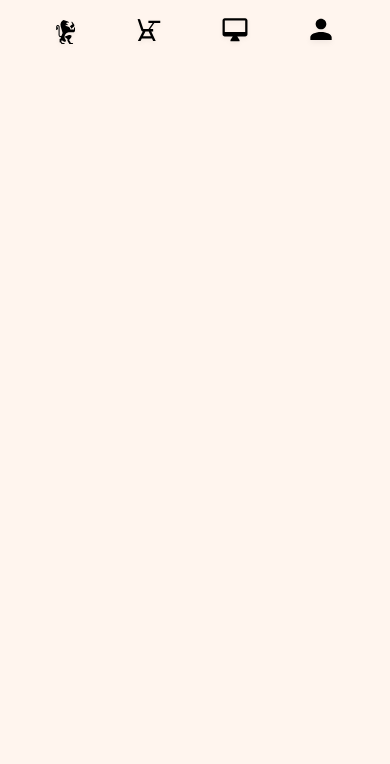
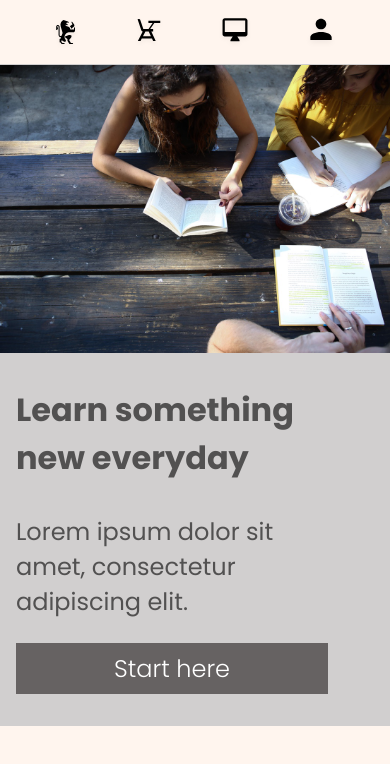
Before and after one commit to Lightbearing69/project-7, a plain HTML site: page index.html in a window 390 px wide. Drawn offline with Linux system fonts and the light colour scheme.

Commit message:
Section 1, desktop and mobile friendly completed

```diff
--- a/index.html
+++ b/index.html
@@ -29,16 +29,54 @@
                 <img src="./resources/images/ic-logo.svg">
                 <figcaption class="visually-hidden">The company's logo, a lion standing up on it's hindlegs</figcaption>
                 <img src="./resources/images/ic-on-campus.svg">
-                <figcaption class="visually-hidden">The company's logo, a lion standing up on it's hindlegs</figcaption>
+                <figcaption class="visually-hidden">A desk with a tray icon</figcaption>
                 <img src="./resources/images/ic-online.svg">
-                <figcaption class="visually-hidden">The company's logo, a lion standing up on it's hindlegs</figcaption>
+                <figcaption class="visually-hidden">A computer screen icon</figcaption>
                 <img src="./resources/images/ic-login.svg">
-                <figcaption class="visually-hidden">The company's logo, a lion standing up on it's hindlegs</figcaption>
+                <figcaption class="visually-hidden">An icon of a person</figcaption>
             </figure>
         </div>
     </header>
 
     <main>
+        <!-- Section 1 - Learn something new -->
+        <section>
+            <div class ="section1 desktop">
+                <figure class="section1_image">
+                    <img src="./resources/images/banner.jpg">
+                    <figcaption class="visually-hidden">Three students reading books</figcaption>
+                </figure>
+                <div> <!-- This div is automatically taking the rest of the parent container and AI can't tell me why.
+                    I'd normally assume I need to define it to take the rest of the container or it'd stop at the end of
+                    text box but apparently not. -->
+                    <div class="section1_text">
+                        <h1 class="bold">Learn something new everyday</h1>
+                        <h2 class="reg">Lorem ipsum dolor sit amet, consectetur adipiscing elit.</h2>
+                        <div class="startbox">
+                            <h2 class="light">Start here</h2>
+                        </div>
+                    </div>
+                </div>
+
+            </div>
+            <div class ="section1 mobile">
+                <figure class="section1_image">
+                    <img src="./resources/images/banner.jpg">
+                    <figcaption class="visually-hidden">Three students reading books</figcaption>
+                </figure>
+                <div>
+                    <div class="section1_text">
+                        <h1 class="bold">Learn something new everyday</h1>
+                        <h2 class="reg">Lorem ipsum dolor sit amet, consectetur adipiscing elit.</h2>
+                        <div class="startbox">
+                            <h2 class="light">Start here</h2>
+                        </div>
+                    </div>
+                </div>
+            </div>
+
+        </section>
+
 
     </main>
 
--- a/resources/css/style.css
+++ b/resources/css/style.css
@@ -26,6 +26,7 @@ html {
     background-color: seashell;
     font-size: 16px;
     font-family: "Poppins";
+    color:#525151;
 }
 
 .visually-hidden {
@@ -47,6 +48,22 @@ html {
 }
 .bold {
     font-weight: 700;
+}
+
+h1 {
+    font-size: 2rem;
+}
+
+h2 {
+    font-size: 1.5rem;
+}
+
+h3 {
+    font-size: 1rem;
+}
+
+.blue {
+    color: lightskyblue;
 }
 
 .darkgray {
@@ -111,3 +128,81 @@ header {
         margin-left: 0rem;
     }
 }
+
+.section1.mobile {
+    display:none;
+}
+
+.section1 {
+    display: flex;
+    align-items: center;
+    width: 100%;
+    min-height: 200px;
+    background-color:#d1cfcf;
+    flex-flow:row;
+}
+
+.section1_image {
+    display: flex;
+    max-width: 50%;
+    margin: 32px 24px;
+}
+
+.section1_image img {
+    max-width: 100%;
+}
+
+.section1_text {
+    display:flex;
+    max-width:80%;
+    flex-direction: column;
+    gap: 1rem;
+    margin: 10px 0 10px 0;
+}
+
+.startbox {
+    width:100%;
+    text-align:center;
+    background-color:#666262;
+    color: white;
+    padding: 0.5rem;
+    align-self: center;
+}
+
+@media only screen and (max-width:480px) {
+
+    .section1.desktop {
+        display: none;
+    }
+
+    .section1.mobile {
+        display:flex;
+    }
+
+    .section1 {
+        display: flex;
+        align-items: center;
+        width: 100%;
+        min-height: 200px;
+        background-color:#d1cfcf;
+        flex-flow:column;
+    }
+
+    .section1_image {
+        display: flex;
+        max-width: 100%;
+        margin: 1px 0px;
+    }
+
+    .section1_text {
+        display:flex;
+        max-width:80%;
+        flex-direction: column;
+        gap: 1.5rem;
+        margin: 32px 16px 32px 16px;
+    }
+
+    .section1_text h1 {
+        margin-bottom: 0.5rem;
+    }
+}
```
